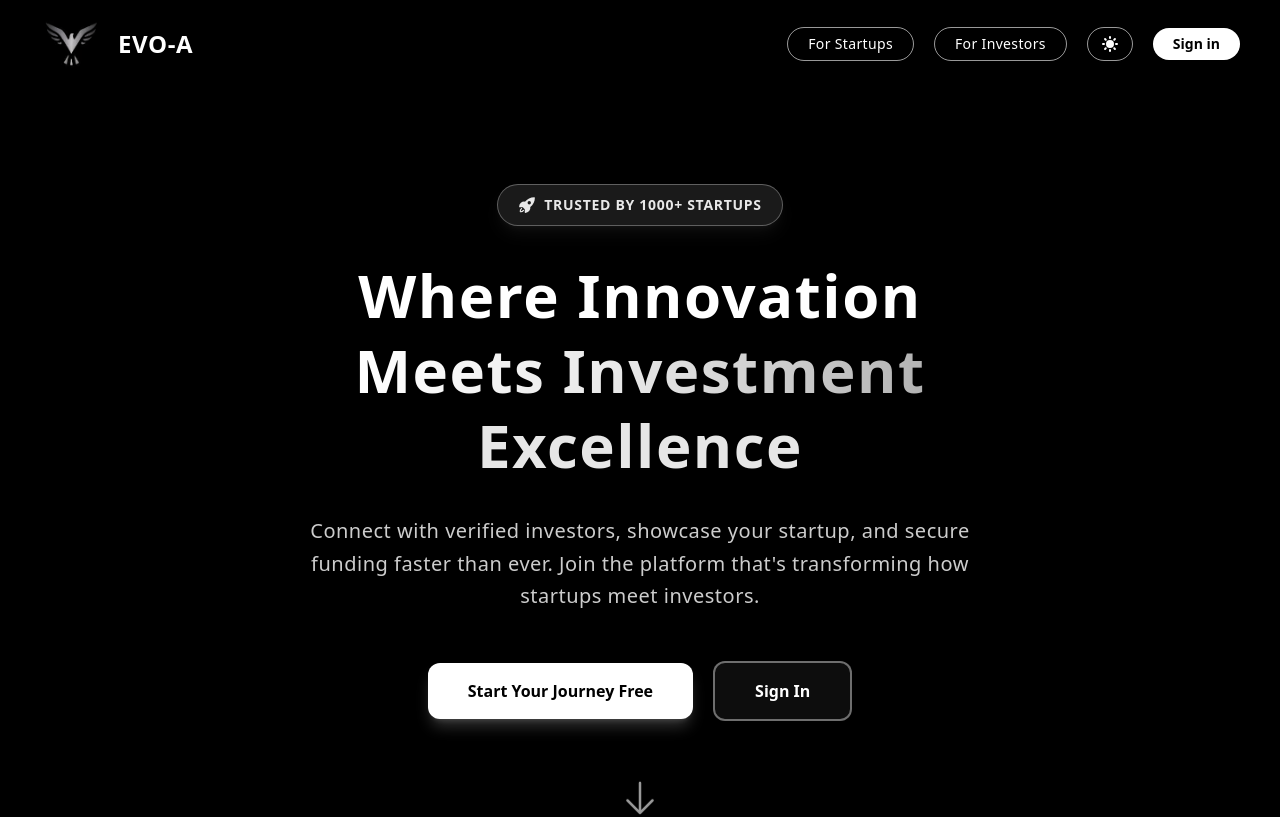
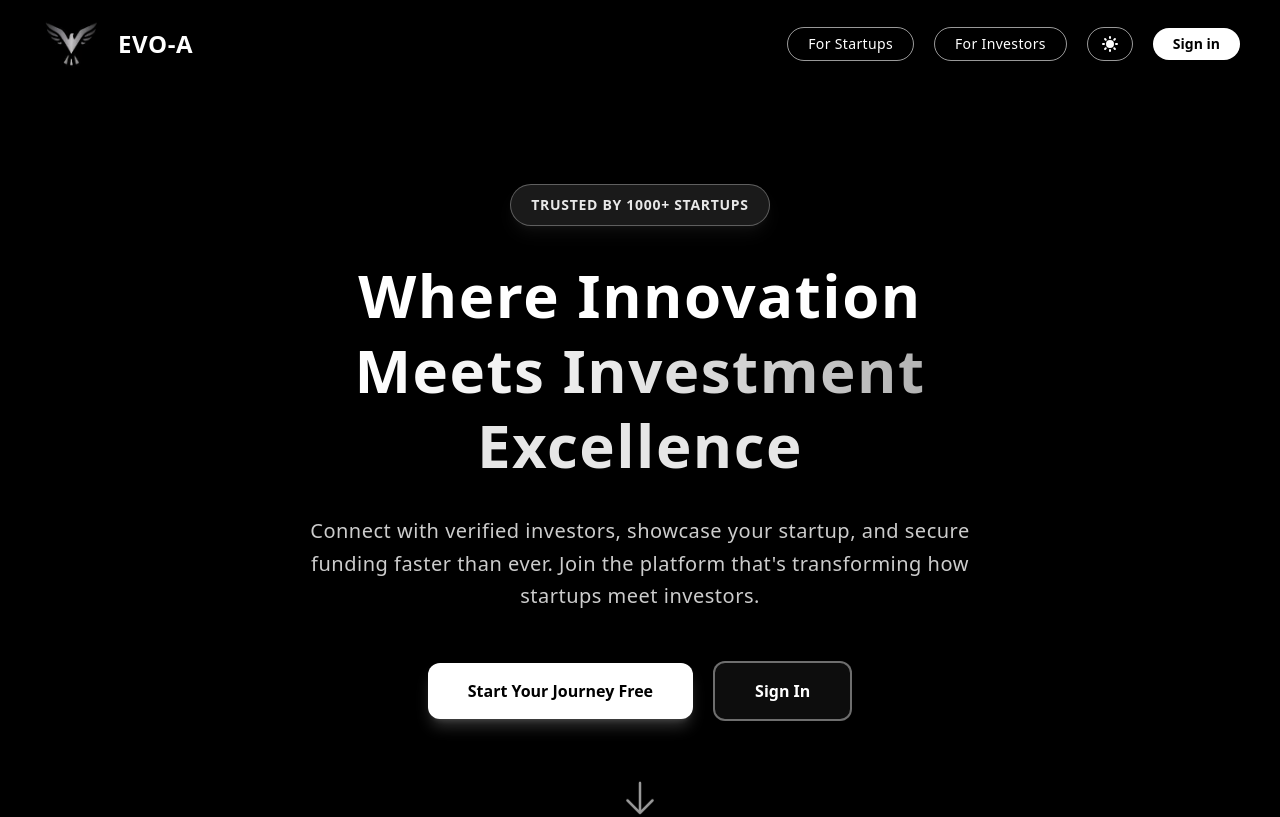
Before and after one commit to codekampfer/evoa, a React (Vite) app: page / in a window 1280 px wide. Shown: the top 817 px of the page. Built offline with nearby package versions, Linux system fonts and the light colour scheme.

Commit message:
some changes in the

```diff
--- a/src/modules/landing/landing.jsx
+++ b/src/modules/landing/landing.jsx
@@ -247,7 +247,7 @@ export default function Landing() {
                   ? 'bg-white/10 border-white/30 text-white/90 shadow-lg shadow-white/5'
                   : 'bg-black/5 border-black/20 text-black/90 shadow-lg shadow-black/5'
               }`}>
-                <HiRocketLaunch className="text-base sm:text-lg" />
+
                 Trusted by 1000+ Startups
               </span>
             </div>
```
